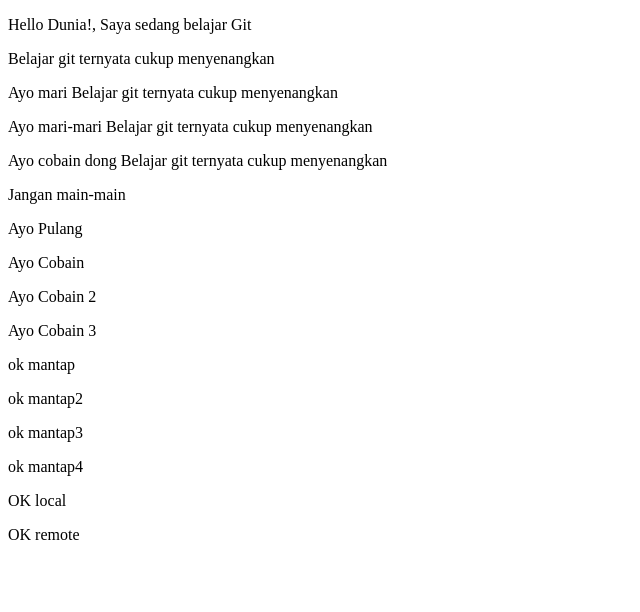
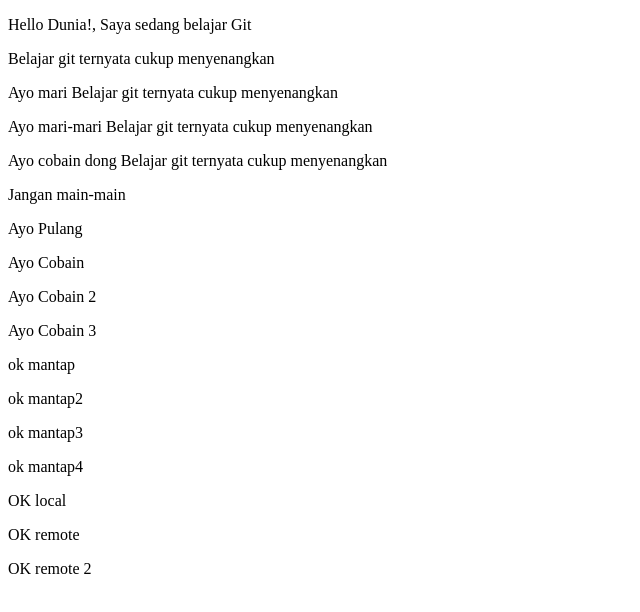
Before and after one commit to Irfan-Firmansyah/belajar-git, a plain HTML site: page index.html in a window 1280 px wide. Shown: the whole page, without its empty margins (0-640 px from the left). Drawn offline with Linux system fonts and the light colour scheme.

Commit message:
update remote 2

```diff
--- a/index.html
+++ b/index.html
@@ -21,5 +21,6 @@
         <p>ok mantap4</p>
         <p>OK local</p>
         <p>OK remote</p>
+        <p>OK remote 2</p>
     </body>
 </html>
```
